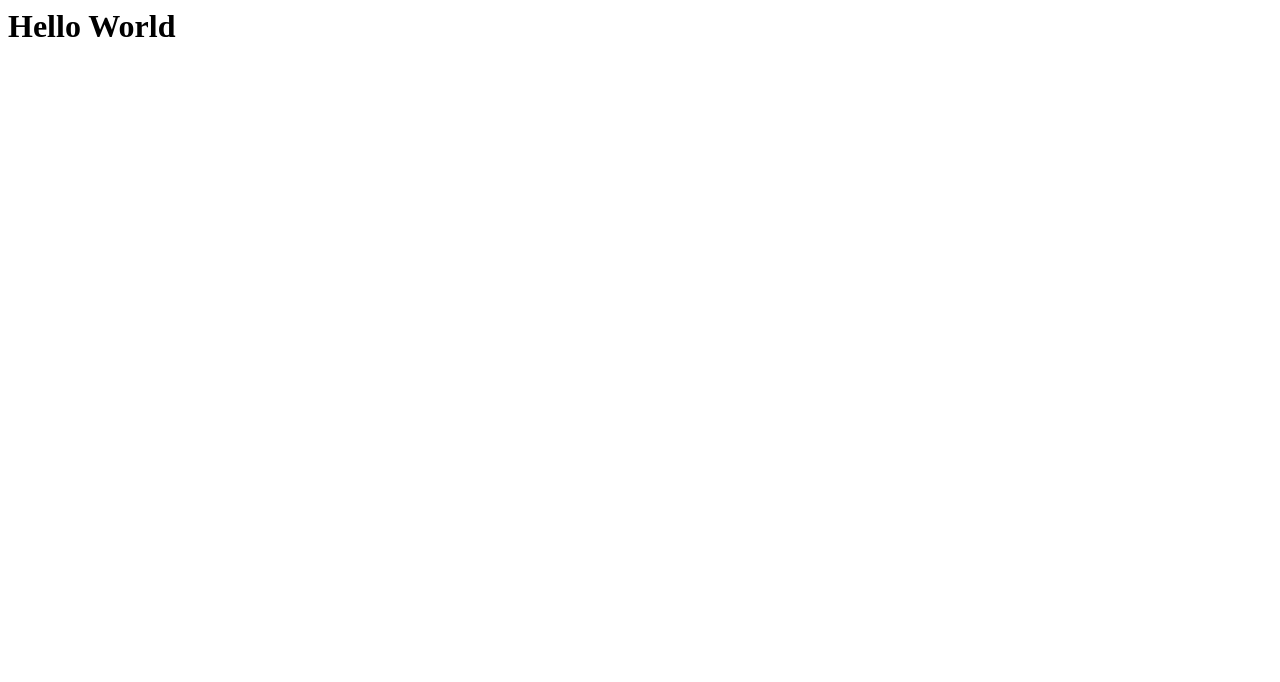
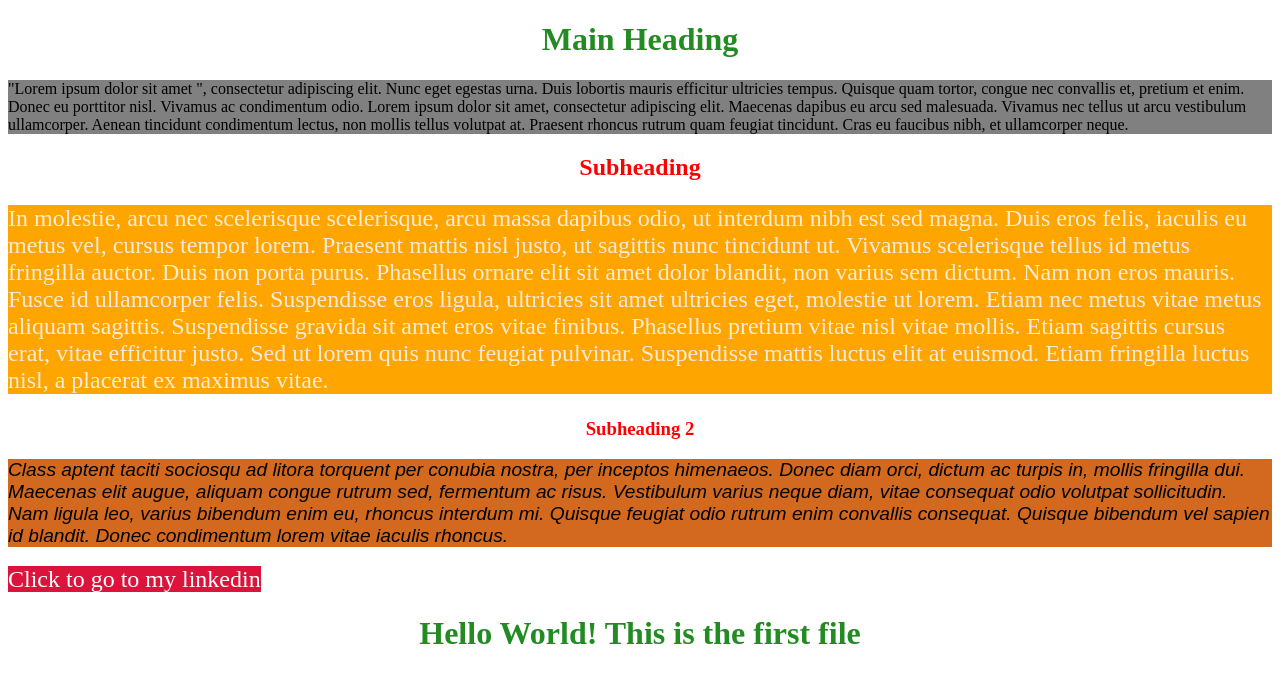
Before and after one commit to SeeASquaRE/coursera-test, a plain HTML site: page index.html in a window 1280 px wide. Drawn offline with Linux system fonts and the light colour scheme.

Commit message:
module 2 complete

```diff
--- a/index.html
+++ b/index.html
@@ -1,7 +1,36 @@
+<!doctype html>
 <html>
     <head>
+        <link rel="stylesheet" href="styles.css">
+        <meta charset="utf=8">
+        <title>Example Practice Site</title>
+    </head>
         <body>
-            <h1>Hello World</h1>
+            <h1>Main Heading</h1>
+            <div>
+            <p>
+                &quot;Lorem ipsum dolor sit amet &quot;, consectetur adipiscing elit. Nunc eget egestas urna. Duis lobortis mauris efficitur ultricies tempus. Quisque quam tortor, congue nec convallis et, pretium et enim. Donec eu porttitor nisl. Vivamus ac condimentum odio. Lorem ipsum dolor sit amet, consectetur adipiscing elit. Maecenas dapibus eu arcu sed malesuada. Vivamus nec tellus ut arcu vestibulum ullamcorper. Aenean tincidunt condimentum lectus, non mollis tellus volutpat at. Praesent rhoncus rutrum quam feugiat tincidunt. Cras eu faucibus nibh, et ullamcorper neque.
+            </p>
+            </div>
+            <h2>Subheading</h2>
+            <div class="Spgraph">
+                <span class="subtext">
+                    <p class="p2">
+                    In molestie, arcu nec scelerisque scelerisque, arcu massa dapibus odio, ut interdum nibh est sed magna. Duis eros felis, iaculis eu metus vel, cursus tempor lorem. Praesent mattis nisl justo, ut sagittis nunc tincidunt ut. Vivamus scelerisque tellus id metus fringilla auctor. Duis non porta purus. Phasellus ornare elit sit amet dolor blandit, non varius sem dictum. Nam non eros mauris. Fusce id ullamcorper felis. Suspendisse eros ligula, ultricies sit amet ultricies eget, molestie ut lorem. Etiam nec metus vitae metus aliquam sagittis. Suspendisse gravida sit amet eros vitae finibus. Phasellus pretium vitae nisl vitae mollis. Etiam sagittis cursus erat, vitae efficitur justo. Sed ut lorem quis nunc feugiat pulvinar. Suspendisse mattis luctus elit at euismod. Etiam fringilla luctus nisl, a placerat ex maximus vitae.
+                    </p>
+                </span>
+            </div>
+            <div>
+                <article>
+                    <h3>Subheading 2</h3>
+                    <p class="mypara">
+                        Class aptent taciti sociosqu ad litora torquent per conubia nostra, per inceptos himenaeos. Donec diam orci, dictum ac turpis in, mollis fringilla dui. Maecenas elit augue, aliquam congue rutrum sed, fermentum ac risus. Vestibulum varius neque diam, vitae consequat odio volutpat sollicitudin. Nam ligula leo, varius bibendum enim eu, rhoncus interdum mi. Quisque feugiat odio rutrum enim convallis consequat. Quisque bibendum vel sapien id blandit. Donec condimentum lorem vitae iaculis rhoncus.
+                    </p>
+                </article>
+            </div>
+        <div class="div3">
+            <a class="anchor" href="https://www.linkedin.com/in/mir-ali-3ab991215/" target="_blank">Click to go to my linkedin</a>
+        </div>
+            <h1>Hello World! This is the first file</h1>
         </body>
-    </head>
 </html>
--- /dev/null
+++ b/module2_solution/css/styles.css
@@ -0,0 +1,132 @@
+/*base stylings*/
+
+*{
+    box-sizing: border-box;
+    padding: 0;
+    margin: 0;
+}
+
+
+h1{
+  font-family: 'Times New Roman', Times, serif;
+  font-size: 30px;
+  font-style: italic;
+  text-align: center;
+  margin-top: 10px;
+}
+
+#container{
+    border: 3px solid black;
+    background-color: gray;
+    position: relative;
+    margin: 10px;
+    margin-top: 20px;
+}
+
+#containerfl{
+    border: 3px solid black;
+    background-color: gray;
+    position: relative;
+    margin: 10px;
+    margin-top: 20px;
+}
+
+
+
+#desc{
+    font-family: Impact, Haettenschweiler, 'Arial Narrow Bold', sans-serif;
+    font-size: 15px;
+    position: relative;
+    margin-top: 50px;
+    padding: 10px;
+}
+
+#p1{
+    background-color: #FFC0CB;
+    font-size: 22px;
+    font-family: Impact, Haettenschweiler, 'Arial Narrow Bold', sans-serif;
+    font-weight: 200;
+    border: 2px black solid;
+    padding: 10px;
+    position: relative;
+    float: right;
+    width: 33.33%;
+    margin-top: -1px;
+    margin-right: -1px;
+}
+
+#p2{
+    background-color: #800000;
+    color: #ffffff;
+    font-size: 22px;
+    font-family: Impact, Haettenschweiler, 'Arial Narrow Bold', sans-serif;
+    font-weight: 200;
+    border: 2px black solid;
+    padding: 10px;
+    position: relative;
+    float: right;
+    width: 33.33%;
+    margin-top: -1px;
+    margin-right: -1px;
+}
+
+#p3{
+    background-color: #FFE5B4;
+    font-size: 22px;
+    font-family: Impact, Haettenschweiler, 'Arial Narrow Bold', sans-serif;
+    font-weight: 200;
+    border: 2px black solid;
+    padding: 10px;
+    position: relative;
+    float: right;
+    width: 33.33%;
+    margin-top: -1px;
+    margin-right: -1px;
+}
+
+/************Responsive Framework***********/
+
+
+/* Media Queries -------- */
+/***********For Desktop Device*************/
+
+
+@media (min-width:992px) {
+    .col-lg-3
+    {
+        float: left;
+        width: 30%;
+        left: 30px;
+    }
+}
+
+/**********For Tablet Devices*************/
+@media (min-width:768px) and (max-width:991px){
+        .col-md-2
+        {
+           float: left;
+           width:40%;
+        }
+
+        #container{
+            left: 50px;
+        }
+        #containerfl{
+            left:50px;
+            width:82%;
+            height:40%;
+        }
+    }
+/**********For Mobile viewing*************/
+@media (max-width:767px){
+        .col-sm-1
+        {
+            float:left;
+        }
+        #container{
+            margin: 30px;
+        }
+        #containerfl{
+            margin:30px;
+        }
+}
--- /dev/null
+++ b/styles.css
@@ -0,0 +1,43 @@
+div > p{
+    background-color: gray;
+}
+.subtext{
+    font-family: 'Times New Roman', Times, serif;
+    font-size: 24px;
+    font-weight: 200;
+}
+h1{
+    text-align: center;
+    color: forestgreen;
+}
+h2{
+    text-align: center;
+    color: red;
+}
+.p2{
+    background-color: orange;
+    color: antiquewhite;
+}
+h3{
+    text-align: center;
+    color: red;
+}
+.mypara{
+    font-family: Arial, Helvetica, sans-serif;
+    font-size: 120%;
+    font-weight: 200;
+    font-style: italic;
+    background-color: chocolate;
+}
+.anchor{
+    text-align: center;
+    background-color: crimson;
+    border: 1px black;
+    color: white;
+    font-size: 24px;
+    text-decoration-line: none ;
+
+}
+.anchor:hover{
+    background-color: rgb(73, 7, 20);
+}
```
Also changed, not shown: module2_solution/index.html (added, +32 -0 lines).
